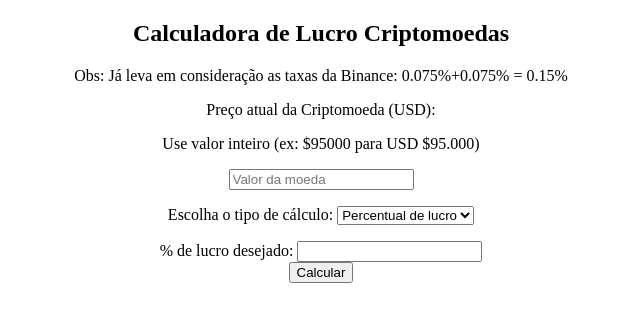
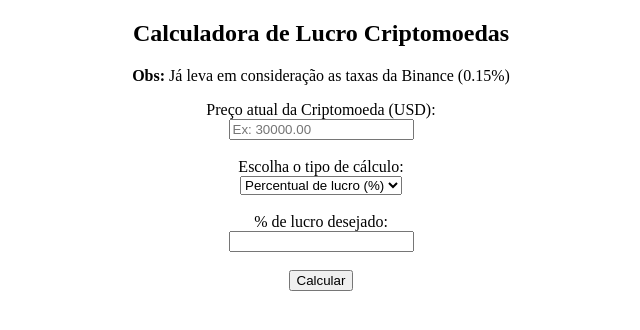
Before and after one commit to rafinhakarts/CalcularCriptomoeda, a PHP site: page / in a window 1280 px wide. Shown: the top 330 px of the page, without its empty margins (319-959 px from the left). Run offline with PHP 8.4, Linux system fonts and the light colour scheme.

Commit message:
Update index.php

```diff
--- a/index.php
+++ b/index.php
@@ -4,7 +4,7 @@ $targetPrice = null;
 
 if ($_SERVER["REQUEST_METHOD"] === "POST") {
     $btcPrice = floatval($_POST["btc_price"]);
-    $taxRate = 0.0015;
+    $taxRate = 0.0015; // 0.075% compra + 0.075% venda
 
     $calculationType = $_POST["calculation_type"];
 
@@ -16,52 +16,51 @@ if ($calculationType === 'percent') {
         $desiredProfitUSD = floatval($_POST['porcentagem_usd']);
         $targetPrice = ($btcPrice + $desiredProfitUSD) / (1 - $taxRate);
     }
-
 }
 ?>
 
 <!DOCTYPE html>
-<html>
+<html lang="pt-br">
 <head>
+    <meta charset="UTF-8">
     <title>Calculadora de Lucro Criptomoedas</title>
 </head>
 <body>
 <center>
     <h2>Calculadora de Lucro Criptomoedas</h2>
-    <p>Obs: Já leva em consideração as taxas da Binance: 0.075%+0.075% = 0.15%</p>
+    <p><strong>Obs:</strong> Já leva em consideração as taxas da Binance (0.15%)</p>
 
     <form method="post" onsubmit="return validarFormulario()">
-        <label>Preço atual da Criptomoeda (USD):</label>
-        <p>Use valor inteiro (ex: $95000 para USD $95.000)</p>
-        <input type="number" name="btc_price" placeholder="Valor da moeda" step="0.01" required>
+        <label>Preço atual da Criptomoeda (USD):</label><br>
+        <input type="number" name="btc_price" placeholder="Ex: 30000.00" step="0.0001" required><br><br>
 
-        <p></p>
-        <label>Escolha o tipo de cálculo:</label>
+        <label>Escolha o tipo de cálculo:</label><br>
         <select name="calculation_type" id="tipoCalculo" required>
-            <option value="percent">Percentual de lucro</option>
-            <option value="usd">Valor em USD</option>
-        </select>
+            <option value="percent">Percentual de lucro (%)</option>
+            <option value="usd">Lucro em USD</option>
+        </select><br><br>
 
-        <p></p>
         <div id="percent-form">
-            <label>% de lucro desejado:</label>
-            <input type="number" name="porcentagem" id="campoPercentual" step="1">
+            <label>% de lucro desejado:</label><br>
+            <input type="number" name="porcentagem" id="campoPercentual" step="0.01"><br><br>
         </div>
 
         <div id="usd-form" style="display:none;">
-            <label>Valor de lucro desejado (USD):</label>
-            <input type="number" name="porcentagem_usd" id="campoUSD" step="0.01">
+            <label>Lucro desejado em USD:</label><br>
+            <input type="number" name="porcentagem_usd" id="campoUSD" step="0.0001"><br><br>
         </div>
 
         <button type="submit">Calcular</button>
     </form>
 
     <?php if ($targetPrice): ?>
-        <p>📈 Preço alvo: <strong>$<?= number_format($targetPrice, 2, '.', ',') ?></strong></p>
+        <h3>📈 Preço alvo:</h3>
+        <p><strong>$<?= number_format($targetPrice, 4, '.', ',') ?></strong></p>
+
         <?php if ($calculationType === 'percent'): ?>
-            <p>Venda a esse valor para obter <?= $_POST['porcentagem'] ?>% de lucro líquido (com taxas)</p>
+            <p>Venda a esse valor para obter <strong><?= floatval($_POST['porcentagem']) ?>%</strong> de lucro líquido (com taxas)</p>
         <?php elseif ($calculationType === 'usd'): ?>
-            <p>Venda a esse valor para obter $<?= number_format($_POST['porcentagem_usd'], 2, '.', ',') ?> de lucro (com taxas)</p>
+            <p>Venda a esse valor para obter <strong>$<?= number_format($_POST['porcentagem_usd'], 4, '.', ',') ?></strong> de lucro (com taxas)</p>
         <?php endif; ?>
     <?php endif; ?>
 </center>
@@ -86,13 +85,13 @@ if ($calculationType === 'percent') {
     function validarFormulario() {
         if (tipoCalculo.value === 'percent') {
             if (!campoPercentual.value) {
-                alert("Informe o % de lucro.");
+                alert("Informe o percentual de lucro.");
                 campoPercentual.focus();
                 return false;
             }
         } else {
             if (!campoUSD.value) {
-                alert("Informe o valor de lucro em USD.");
+                alert("Informe o lucro em USD.");
                 campoUSD.focus();
                 return false;
             }
```
Lines whose indentation alone changed are shown as unchanged.
